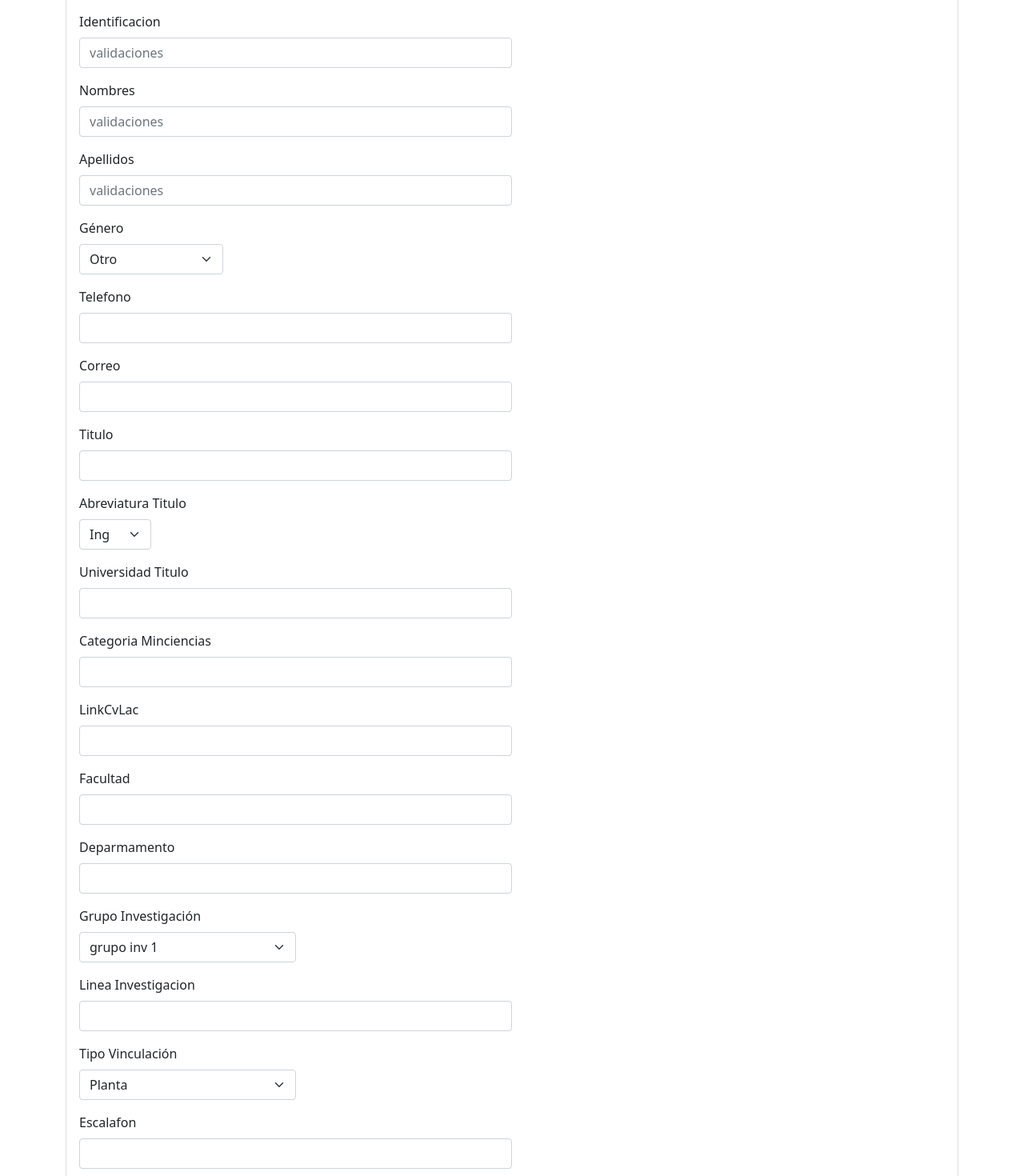
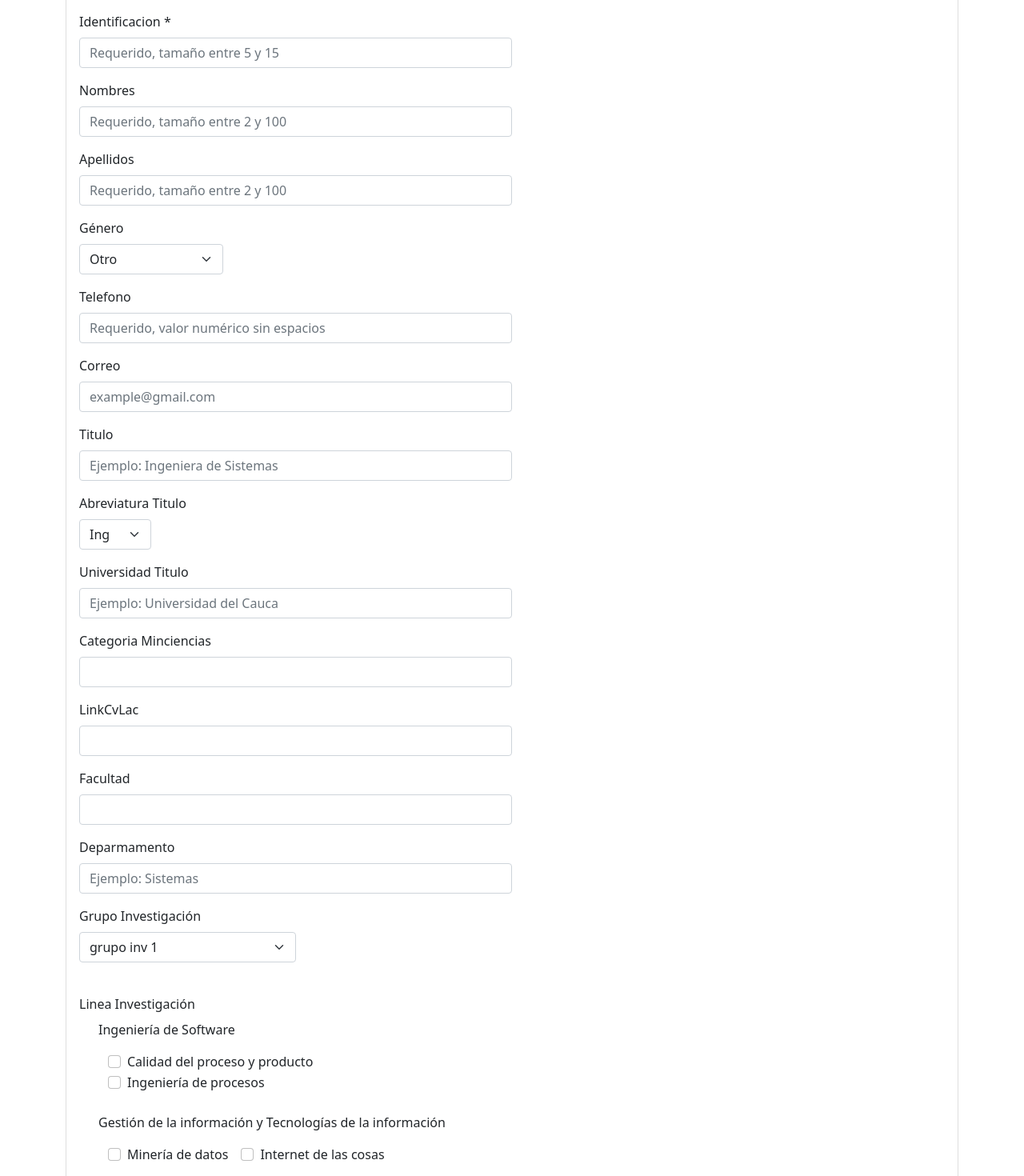
Before and after one commit to dario10101/crud-docentes-front, an Angular app: page /docentes/form in a window 1280 px wide. Shown: the part 260-1730 px from the top of the page at 80% size. Built offline with nearby package versions, Linux system fonts and the light colour scheme.

Commit message:
Validaciones

```diff
--- a/src/app/docentes/docente.ts
+++ b/src/app/docentes/docente.ts
@@ -16,6 +16,6 @@ export class Docente {
     grupoInvestigacion: string = 'grupo inv 1';
     lineaInvestigacion: string;
     tipoVinculacion: string = 'Planta';
-    escalafon: string;
+    escalafon: string = '1';
     observacion: string;
 }
--- a/src/app/docentes/form.component.html
+++ b/src/app/docentes/form.component.html
@@ -27,8 +27,7 @@
                     <div class="mb-3">
                         <label for="exampleDataList" class="form-label">Tipo Identificación</label>
                         <div class="col-sm-1">
-                            <select name="tipoIdentificacion" id="tipoIdentificacion" class="form-select"
-                                [(ngModel)]="docente.tipoIdentificacion">
+                            <select [(ngModel)]="docente.tipoIdentificacion" name="tipoIdentificacion" id="tipoIdentificacion" class="form-select">
                                 <option [value]="item" *ngFor="let item of listaTipoIdent">{{item}}</option>
                             </select>
                         </div>
@@ -36,16 +35,16 @@
 
                     <!-- Identificacion -->
                     <div class="mb-3">
-                        <label for="identificacion" class="form-label">Identificacion</label>
+                        <label for="identificacion" class="form-label">Identificacion *</label>
                         <div class="col-sm-6">
                             <input [(ngModel)]="docente.identificacion" #identificacion="ngModel" type="text" class="form-control" id="identificacion" name="identificacion"
-                                required
+                                required minlength="5" maxlength="15"
                                 [class.is-invalid]="identificacion.invalid && (identificacion.dirty || identificacion.touched)"
                                 [class.is-valid]="identificacion.valid"
-                                placeholder="validaciones">
+                                placeholder="Requerido, tamaño entre 5 y 15">
 
                             <div class="form-text text-danger" *ngIf="identificacion.invalid && (identificacion.dirty || identificacion.touched)">
-                                <p>Datos invalidos, verificar:</p>
+                                <p>Datos invalidos, se requiere valor con longitud entre 5 y 15 caracteres</p>
                             </div>
                         </div>
                     </div>
@@ -55,13 +54,13 @@
                         <label for="nombres" class="form-label">Nombres</label>
                         <div class="col-sm-6">
                             <input [(ngModel)]="docente.nombres" #nombres="ngModel" type="text" class="form-control" id="nombres" name="nombres"
-                                required
+                                required minlength="2" maxlength="100"
                                 [class.is-invalid]="nombres.invalid && (nombres.dirty || nombres.touched)"
                                 [class.is-valid]="nombres.valid"
-                                placeholder="validaciones">
+                                placeholder="Requerido, tamaño entre 2 y 100">
 
                             <div class="form-text text-danger" *ngIf="nombres.invalid && (nombres.dirty || nombres.touched)">
-                                <p>Datos invalidos, verificar:</p>
+                                <p>Datos invalidos, se requiere valor con longitud entre 2 y 100 caracteres</p>
                             </div>
                         </div>
                     </div>
@@ -74,10 +73,10 @@
                                 required minlength="5"
                                 [class.is-invalid]="apellidos.invalid && (apellidos.dirty || apellidos.touched)"
                                 [class.is-valid]="apellidos.valid"
-                                placeholder="validaciones">
+                                placeholder="Requerido, tamaño entre 2 y 100">
 
                             <div class="form-text text-danger" *ngIf="apellidos.invalid && (apellidos.dirty || apellidos.touched)">
-                                <p>Datos invalidos, verificar:</p>
+                                <p>Datos invalidos, se requiere valor con longitud entre 2 y 100 caracteres</p>
                             </div>
                         </div>
                     </div>
@@ -86,8 +85,7 @@
                     <div class="mb-3">
                         <label for="genero" class="form-label">Género</label>
                         <div class="col-sm-2">
-                            <select name="genero" id="genero" class="form-select"
-                                [(ngModel)]="docente.genero">
+                            <select name="genero" id="genero" class="form-select" [(ngModel)]="docente.genero">
                                 <option [value]="item" *ngFor="let item of listaGenero">{{item}}</option>
                             </select>
                         </div>
@@ -97,8 +95,15 @@
                     <div class="mb-3">
                         <label for="telefono" class="form-label">Telefono</label>
                         <div class="col-sm-6">
-                            <input type="text" class="form-control" id="telefono" aria-describedby="emailHelp"
-                                [(ngModel)]="docente.telefono" name="telefono" required>
+                            <input type="text" class="form-control" id="telefono" aria-describedby="emailHelp" [(ngModel)]="docente.telefono" name="telefono" #telefono="ngModel"
+                            required pattern="[3][0-8]{9}"
+                            [class.is-invalid]="telefono.invalid && (telefono.dirty || telefono.touched)"
+                            [class.is-valid]="telefono.valid"
+                            placeholder="Requerido, valor numérico sin espacios">
+
+                            <div class="form-text text-danger" *ngIf="telefono.invalid && (telefono.dirty || telefono.touched)">
+                                <p>Datos invalidos, se requiere valor numérico sin espacios</p>
+                            </div>
                         </div>
                     </div>
 
@@ -106,8 +111,15 @@
                     <div class="mb-3">
                         <label for="correo" class="form-label">Correo</label>
                         <div class="col-sm-6">
-                            <input type="text" class="form-control" id="correo" aria-describedby="emailHelp"
-                                [(ngModel)]="docente.correo" name="correo" required>
+                            <input type="email" class="form-control" id="correo" [(ngModel)]="docente.correo" name="email" #correo="ngModel"
+                            required pattern="[a-zA-Z0-9_]+([.][a-zA-Z0-9_]+)*@[a-zA-Z0-9_]+([.][a-zA-Z0-9_]+)*[.][a-zA-Z]{1,5}"
+                            [class.is-invalid]="correo.invalid && (correo.dirty || correo.touched)"
+                            [class.is-valid]="correo.valid"
+                            placeholder="example@gmail.com">
+
+                            <div class="form-text text-danger" *ngIf="correo.invalid && (correo.dirty || correo.touched)">
+                                <p>Datos invalidos, se requiere un correo electrónico válido</p>
+                            </div>
                         </div>
                     </div>
 
@@ -115,8 +127,15 @@
                     <div class="mb-3">
                         <label for="titulo" class="form-label">Titulo</label>
                         <div class="col-sm-6">
-                            <input type="text" class="form-control" id="titulo" aria-describedby="emailHelp"
-                                [(ngModel)]="docente.titulo" name="titulo">
+                            <input type="text" class="form-control" id="titulo" [(ngModel)]="docente.titulo" name="titulo" #titulo="ngModel"
+                            required
+                            [class.is-invalid]="titulo.invalid && (titulo.dirty || titulo.touched)"
+                            [class.is-valid]="titulo.valid"
+                            placeholder="Ejemplo: Ingeniera de Sistemas">
+
+                            <div class="form-text text-danger" *ngIf="titulo.invalid && (titulo.dirty || titulo.touched)">
+                                <p>El título del docente es requerido</p>
+                            </div>
                         </div>
                     </div>
 
@@ -135,8 +154,15 @@
                     <div class="mb-3">
                         <label for="universidadTitulo" class="form-label">Universidad Titulo</label>
                         <div class="col-sm-6">
-                            <input type="text" class="form-control" id="universidadTitulo" aria-describedby="emailHelp"
-                                [(ngModel)]="docente.universidadTitulo" name="universidadTitulo" required>
+                            <input type="text" class="form-control" id="universidadTitulo" [(ngModel)]="docente.universidadTitulo" name="universidadTitulo" #universidadTitulo="ngModel"
+                            required
+                            [class.is-invalid]="universidadTitulo.invalid && (universidadTitulo.dirty || universidadTitulo.touched)"
+                            [class.is-valid]="universidadTitulo.valid"
+                            placeholder="Ejemplo: Universidad del Cauca">
+
+                            <div class="form-text text-danger" *ngIf="universidadTitulo.invalid && (universidadTitulo.dirty || universidadTitulo.touched)">
+                                <p>La universidad del título del docente es requerida</p>
+                            </div>
                         </div>
                     </div>
 
@@ -144,8 +170,7 @@
                     <div class="mb-3">
                         <label for="categoriaMinciencias" class="form-label">Categoria Minciencias</label>
                         <div class="col-sm-6">
-                            <input type="text" class="form-control" id="categoriaMinciencias" aria-describedby="emailHelp"
-                                [(ngModel)]="docente.categoriaMinciencias" name="categoriaMinciencias" required>
+                            <input type="text" class="form-control" id="categoriaMinciencias" [(ngModel)]="docente.categoriaMinciencias" name="categoriaMinciencias">
                         </div>
                     </div>
 
@@ -154,7 +179,7 @@
                         <label for="linkCvLac" class="form-label">LinkCvLac</label>
                         <div class="col-sm-6">
                             <input type="text" class="form-control" id="linkCvLac" aria-describedby="emailHelp"
-                                [(ngModel)]="docente.linkCvLac" name="linkCvLac" required>
+                                [(ngModel)]="docente.linkCvLac" name="linkCvLac">
                         </div>
                     </div>
 
@@ -162,8 +187,14 @@
                     <div class="mb-3">
                         <label for="facultad" class="form-label">Facultad</label>
                         <div class="col-sm-6">
-                            <input type="text" class="form-control" id="facultad" aria-describedby="emailHelp"
-                                [(ngModel)]="docente.facultad" name="facultad" required>
+                            <input type="text" class="form-control" id="facultad" [(ngModel)]="docente.facultad" name="facultad" #facultad="ngModel"
+                            required
+                            [class.is-invalid]="facultad.invalid && (facultad.dirty || facultad.touched)"
+                            [class.is-valid]="facultad.valid">
+
+                            <div class="form-text text-danger" *ngIf="facultad.invalid && (facultad.dirty || facultad.touched)">
+                                <p>La facultad del docente es requerida</p>
+                            </div>
                         </div>
                     </div>
 
@@ -171,8 +202,15 @@
                     <div class="mb-3">
                         <label for="deparmamento" class="form-label">Deparmamento</label>
                         <div class="col-sm-6">
-                            <input type="text" class="form-control" id="deparmamento" aria-describedby="emailHelp"
-                                [(ngModel)]="docente.deparmamento" name="deparmamento" required>
+                            <input type="text" class="form-control" id="deparmamento" [(ngModel)]="docente.deparmamento" name="deparmamento" #deparmamento="ngModel"
+                            required
+                            [class.is-invalid]="deparmamento.invalid && (deparmamento.dirty || deparmamento.touched)"
+                            [class.is-valid]="deparmamento.valid"
+                            placeholder="Ejemplo: Sistemas">
+
+                            <div class="form-text text-danger" *ngIf="deparmamento.invalid && (deparmamento.dirty || deparmamento.touched)">
+                                <p>El deparmamento del docente es requerido</p>
+                            </div>
                         </div>
                     </div>
 
@@ -188,16 +226,43 @@
                     </div>
 
                     <!-- lineaInvestigacion -->
-                    <div class="mb-3">
-                        <label for="lineaInvestigacion" class="form-label">Linea Investigacion</label>
+                    <br><div class="mb-3">
+                        <label for="lineaInvestigacion" class="form-label">Linea Investigación</label>
                         <div class="col-sm-6">
-                            <input type="text" class="form-control" id="lineaInvestigacion" aria-describedby="emailHelp"
-                                [(ngModel)]="docente.lineaInvestigacion" name="lineaInvestigacion" required>
+
+                            <!-- <input type="text" class="form-control" id="lineaInvestigacion" [(ngModel)]="docente.lineaInvestigacion" name="lineaInvestigacion" required> -->
+                            <div class="container">
+                                <div class="container">
+                                    <p>Ingeniería de Software</p>
+                                    <div class="container">
+                                        <div class="form-check form-check-inline">
+                                            <input class="form-check-input" type="checkbox" id="inlineCheckbox1" value="option1">
+                                            <label class="form-check-label" for="inlineCheckbox1">Calidad del proceso y producto</label>
+                                        </div>
+                                        <div class="form-check form-check-inline">
+                                            <input class="form-check-input" type="checkbox" id="inlineCheckbox2" value="option2">
+                                            <label class="form-check-label" for="inlineCheckbox2">Ingeniería de procesos</label>
+                                        </div>
+                                    </div>
+                                    <br>
+                                    <p>Gestión de la información y Tecnologías de la información</p>
+                                    <div class="container">
+                                        <div class="form-check form-check-inline">
+                                            <input class="form-check-input" type="checkbox" id="inlineCheckbox1" value="option1">
+                                            <label class="form-check-label" for="inlineCheckbox1">Minería de datos</label>
+                                        </div>
+                                        <div class="form-check form-check-inline">
+                                            <input class="form-check-input" type="checkbox" id="inlineCheckbox2" value="option2">
+                                            <label class="form-check-label" for="inlineCheckbox2">Internet de las cosas</label>
+                                        </div>
+                                    </div>
+                                </div>
+                            </div>
                         </div>
                     </div>
 
                     <!-- tipoVinculacion -->
-                    <div class="mb-3">
+                    <br><div class="mb-3">
                         <label for="tipoVinculacion"  class="form-label">Tipo Vinculación</label>
                         <div class="col-sm-3">
                             <select name="tipoVinculacion" id="tipoVinculacion" class="form-select"
@@ -209,10 +274,11 @@
 
                     <!-- escalafon -->
                     <div class="mb-3">
-                        <label for="escalafon" class="form-label">Escalafon</label>
-                        <div class="col-sm-6">
-                            <input type="text" class="form-control" id="escalafon" aria-describedby="emailHelp"
-                                [(ngModel)]="docente.escalafon" name="escalafon" required>
+                        <label for="escalafon"  class="form-label">Escalafón</label>
+                        <div class="col-sm-3">
+                            <select name="escalafon" id="escalafon" class="form-select" [(ngModel)]="docente.escalafon">
+                                <option [value]="item" *ngFor="let item of listaEscalafon">{{item}}</option>
+                            </select>
                         </div>
                     </div>
 
```
Also changed, not shown: src/app/docentes/form.component.ts (+13 -0 lines).
